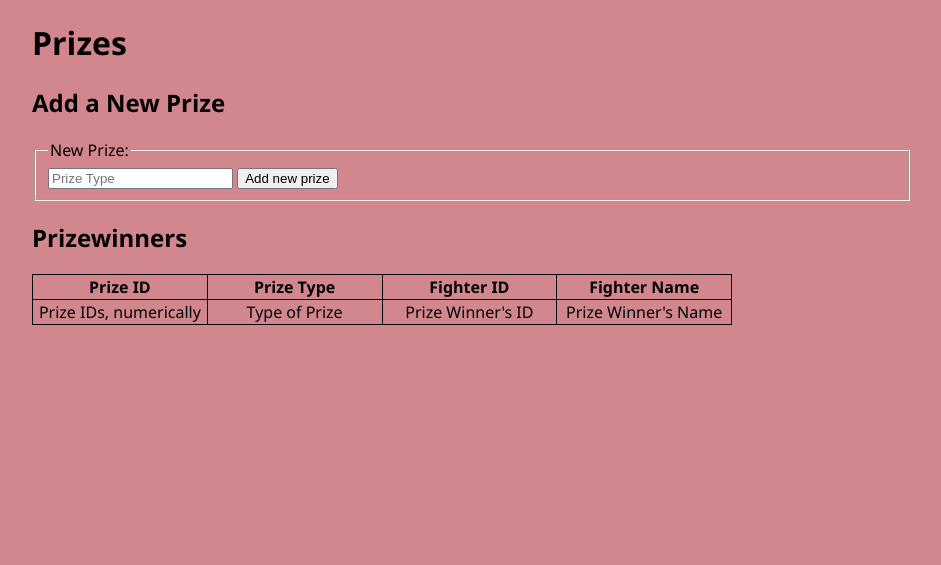
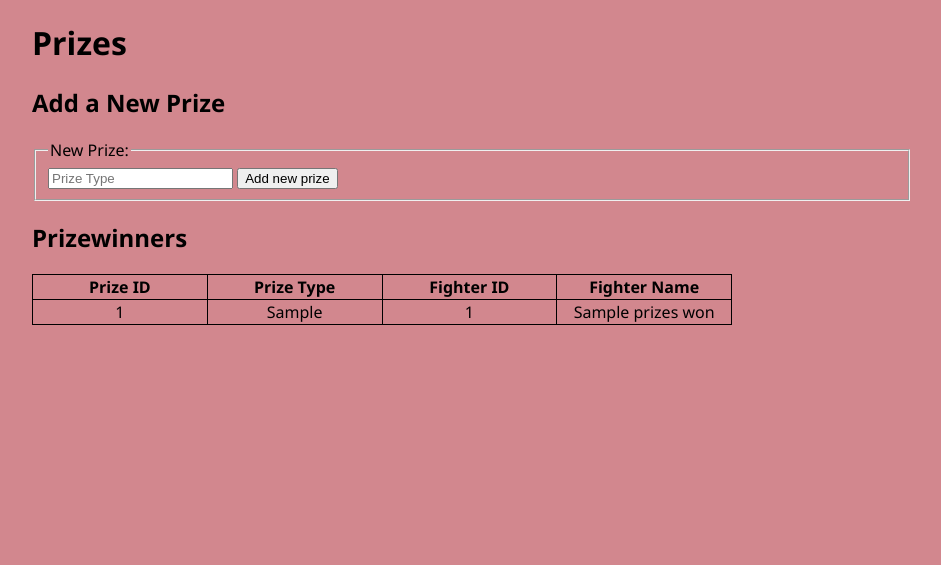
Before and after one commit to spoonser/Tournament-Website---Database-Project, a Flask app: template templates/prizes.html in a window 1280 px wide. Shown: the top 565 px of the page, without its empty margins (168-1109 px from the left). Run offline with Flask 2, Linux system fonts and the light colour scheme; the template is opened without the code that fills it: most values are stand-ins (such as "Sample title", 1, 10 or a date in 2020); some libraries are stand-ins or nearby versions.

Commit message:
prizes table

```diff
--- a/app.py
+++ b/app.py
@@ -54,7 +54,15 @@ def fightsetup():
 
 @app.route('/prizes')
 def prizes():
-    return render_template('prizes.html')
+    cur = mysql.connection.cursor()
+    cur.execute('''SELECT p.prizeID, p.prizeType, IFNULL(f.fighterID, 'No Winners Yet') as fighterID, IFNULL(f.fighterName, 'No Winners Yet') as fighterName
+        FROM Prizes as p
+        LEFT JOIN PrizesWon as pw ON p.prizeID=pw.prizeID
+        JOIN Fighters as f
+        ON pw.fighterID=f.fighterID;''')
+    prizesWon = cur.fetchall()
+
+    return render_template('prizes.html', prizesWon=prizesWon)
 
 @app.route('/test')
 def hello_world():
--- a/templates/index.html
+++ b/templates/index.html
@@ -16,7 +16,7 @@
 		<li> <a href="{{ url_for('fightsetup') }}">Fights</a> Allows lookup and creation/modification of Fights (who is participating, when the Fight is).
 		Allows assignment of Prizes to Fights and assignment of Fight winners.
 
-		<li> <a href="{{ url_for('prizes') }}">Prizes</a> Allows users to see existig Prizes or create a new Prize.
+		<li> <a href="{{ url_for('prizes') }}">Prizes</a> Allows users to see existing Prizes or create a new Prize.
 
 		<li> <a href="{{ url_for('results') }}">Fighter Wins</a> Contains leaderboard (Fighters with most wins) and allows users to look up a Fighter's wins and Prizes.
 
--- a/templates/prizes.html
+++ b/templates/prizes.html
@@ -23,12 +23,14 @@
         <th>Fighter ID</th>
         <th>Fighter Name</th>
       </tr>
-      <tr>
-        <td>Prize IDs, numerically</td>
-        <td>Type of Prize</td>
-        <td>Prize Winner's ID</td>
-        <td>Prize Winner's Name</td>
-      </tr>
+	  {% for prize in prizesWon %}
+		<tr>
+			<td>{{ prizesWon['prizeID'] }}</td>
+			<td>{{ prizesWon['prizeType'] }}</td>
+			<td>{{ prizesWon['fighterID'] }}</td>
+			<td>{{ prizesWon['fighterName'] }}</td>
+		</tr>
+      {% endfor %}
     </table>
   </div>
 {% endblock %}
```
